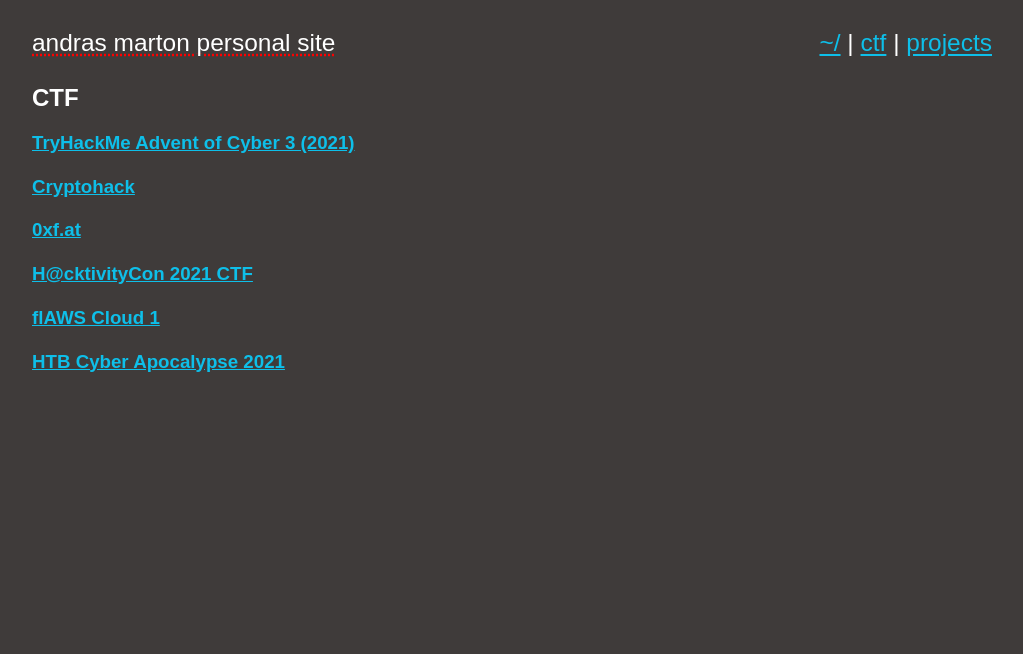
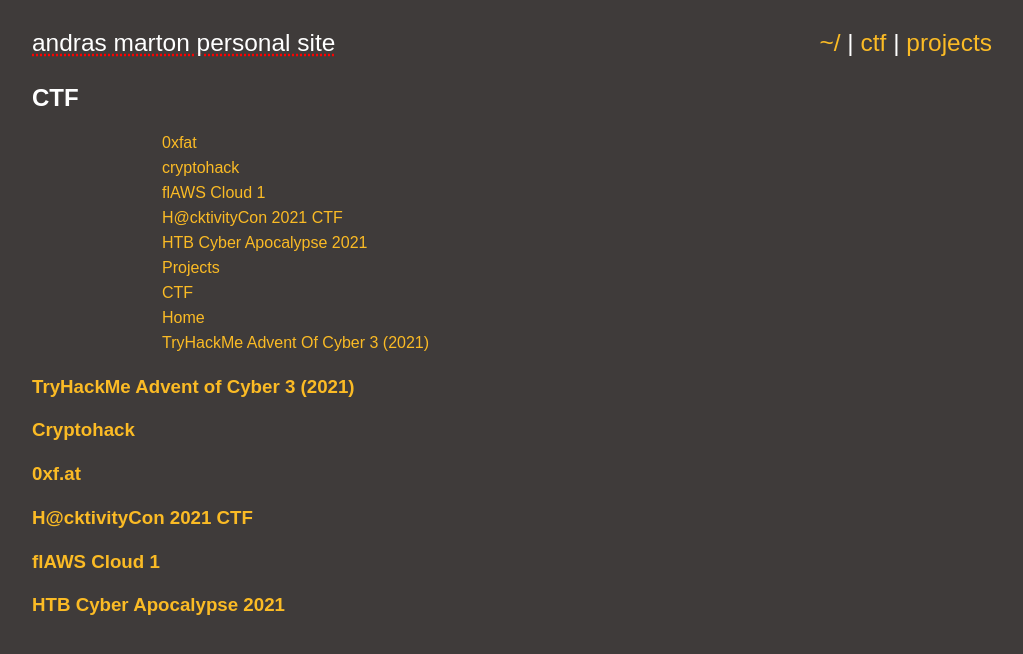
Before and after one commit to am401/amdotcom, a Jekyll site: the page built from ctf/index.md, in a window 1280 px wide. Shown: the top 654 px of the page, without its empty margins (128-1151 px from the left). Built offline with Jekyll 4.4.1, drawn with Linux system fonts in a browser that asks for light colours.

```diff
--- a/_includes/head.html
+++ b/_includes/head.html
@@ -11,7 +11,7 @@
     <!-- end favicons -->
 
     <!-- main site CSS -->
-    <link rel="stylesheet" href={{ "/assets/css/style.css?v=1.0.4" | relative_url }}>
+    <link rel="stylesheet" href={{ "/assets/css/style.css?v=1.0.5" | relative_url }}>
 
     <!-- syntax highlighting CSS -->
     <link rel="stylesheet" href={{ "/assets/css/syntax.css?v=1.0.1" | relative_url }} type="text/css">
--- a/assets/css/style.css
+++ b/assets/css/style.css
@@ -10,11 +10,22 @@ body {
     margin-right: auto;
     width: 80%;
     line-height: 25px;
+	text-align: left;
 }
 
-ul, li {
-    color: #ffffff;
+ul.blog-posts {
+	list-style-type: none;
+	padding: unset;
+}
+
+ul.blog-posts li {
+	display: flex;
+    color: #fff;
     font-family: sans-serif;
+}
+
+ul.blog-posts li span {
+	flex: 0 0 130px;
 }
 
 .heading {
@@ -62,35 +73,14 @@ ul, li {
 }
 
 a, a:visited {
-    color: #0ebfe9;
-    text-decoration: underline;
+    color: #FBBB25;
+	text-decoration: none;
+    /*text-decoration: underline;*/
 }
 
-a:hover, a:active {
-    color: #0b98ba;
+a:hover {
+    color: #FBBB25;
     text-decoration: underline;
-}
-
-.ul-homepage {
-    list-style-type: none;
-    margin-left: 0;
-    margin: 0;
-    padding: 0;
-}
-
-.li-homepage {
-    font-size: 25px;
-    padding-left: 1em;
-    padding-bottom: 5px;
-    text-indent: -1em;
-    inline-block;
-}
-
-.li-homepage::before {
-    font-size: 25px;
-    font-color: #fff;
-    content: "⇢";
-    padding-right: 5px;
 }
 
 @media screen and (min-width: 320px) {
@@ -165,6 +155,13 @@ img {
     margin-top: 20vh;
 }
 
+.absolute-center {
+	display: flex;
+	align-items: center;
+	justify-content: center;
+	text-align: center;
+}
+
 .body-neon {
     font-size: 18px;
     font-family: "Helvetica Neue", sans-serif;
@@ -229,4 +226,4 @@ details > div {
   border: 2px solid #333;
   margin-top: 0;
   padding: 1rem;
-}
+5
--- a/ctf/0xfat.md
+++ b/ctf/2021-10-15-0xfat.md
@@ -2,6 +2,7 @@
 layout: default
 title: 0xfat
 permalink: /ctf/0xfat/
+date: 2021-10-15
 ---
 
 {:.warning-header}
--- a/ctf/index.md
+++ b/ctf/index.md
@@ -1,7 +1,18 @@
 ---
+title: CTF
 layout: default
-title: CTF
 ---
+
+<ul class="blog-posts">
+{% for page in site.pages %}
+    <li>
+        <span>
+            {{ page.data | date: "%b %d, %Y" }}
+        </span>
+            <a href="{{ page.url }}">{{ page.title }}</a>
+    </li>
+{% endfor %}
+</ul>
 
 ### [TryHackMe Advent of Cyber 3 (2021)](/ctf/try-hack-me-advent-of-cyber-3-2021)
 
```
Also changed, not shown: 404.html (+3 -5 lines), _posts/2025-03-13-keep-servers-updated-with-ansible.md (added, +103 -0 lines), index.md (+6 -4 lines).
